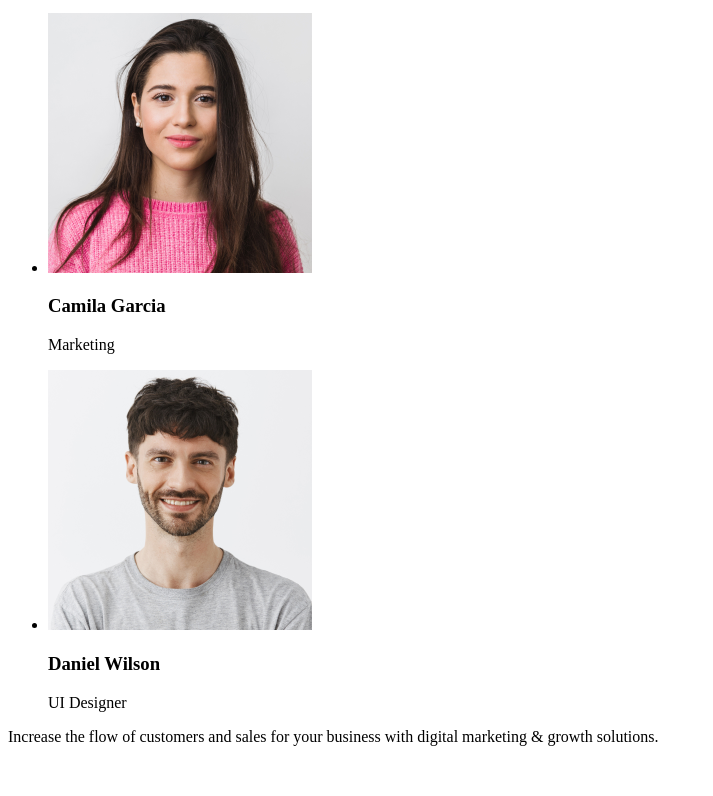
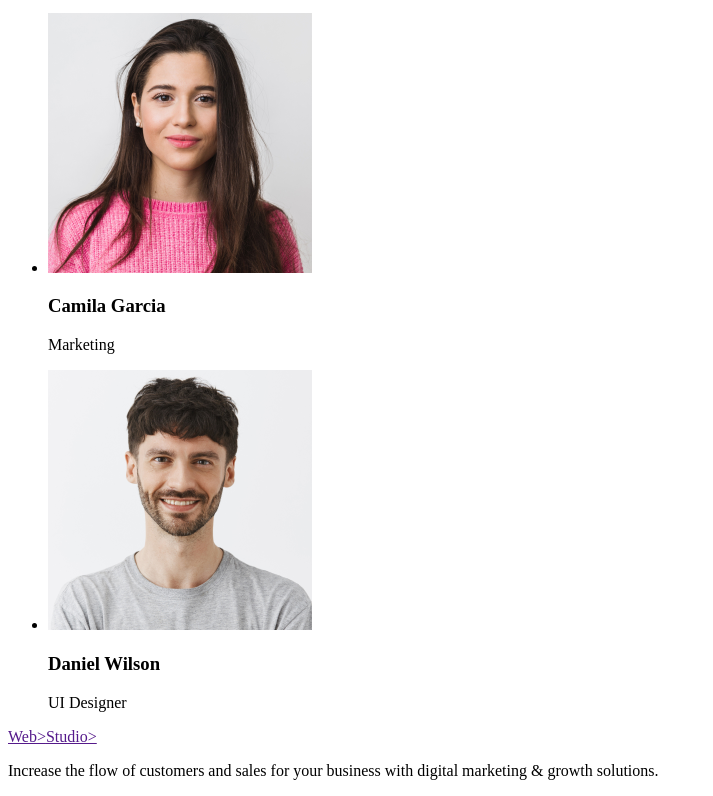
Before and after one commit to VasylievaKateryna/goit-markup-hw-01, a plain HTML site: page index.html in a window 1280 px wide. Shown: the part 1344-2140 px from the top of the page, without its empty margins (0-713 px from the left). Before the commit the page ends 2106 px from the top, so only its background shows below. Drawn offline with Linux system fonts and the light colour scheme.

Commit message:
ad markup

```diff
--- a/index.html
+++ b/index.html
@@ -103,7 +103,7 @@
       </section>
     </main>
     <footer>
-      <a href="" Web></a><a href="" Studio></a>
+      <a href="">Web></a><a href="">Studio></a>
       <p>
         Increase the flow of customers and sales for your business with digital
         marketing & growth solutions.
```
